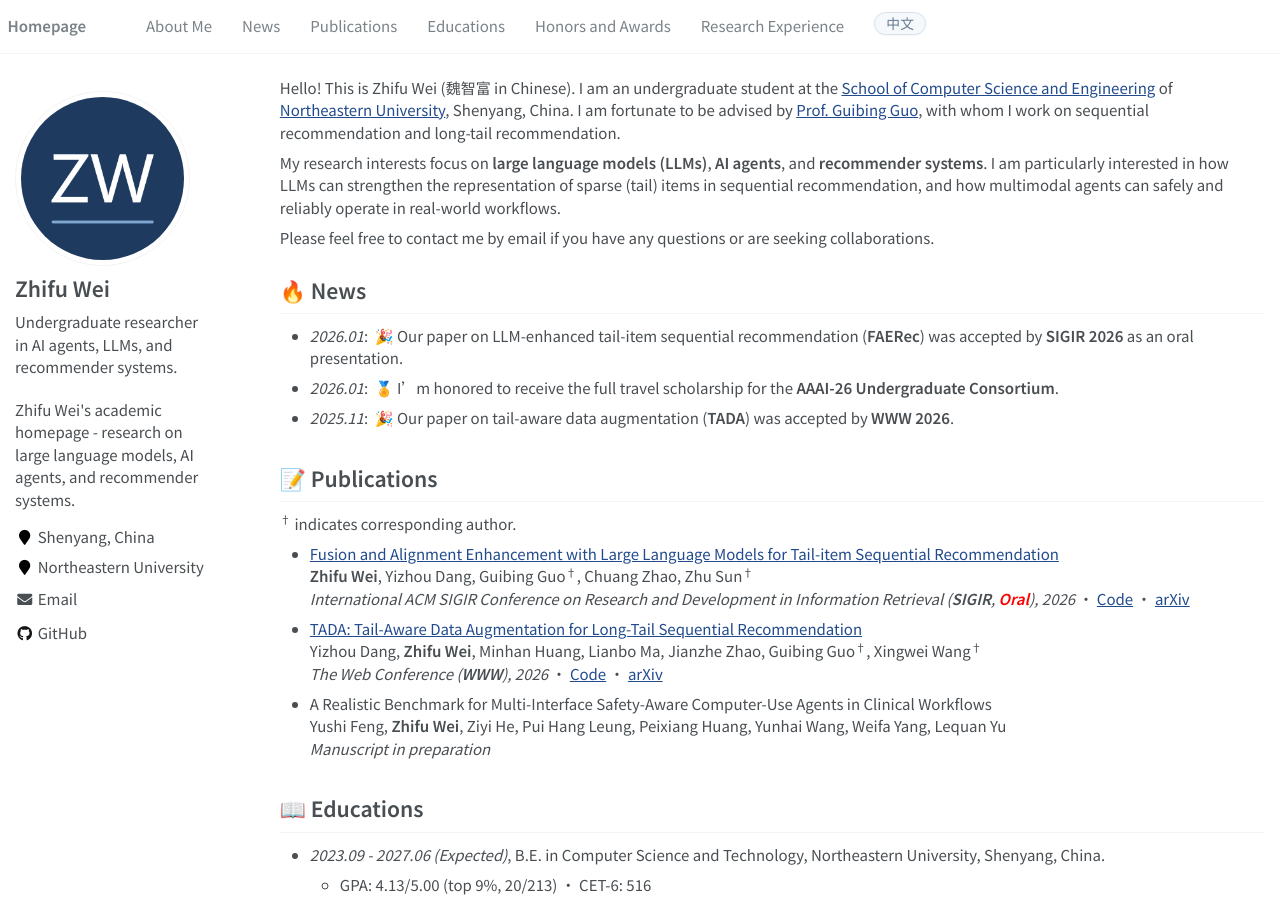
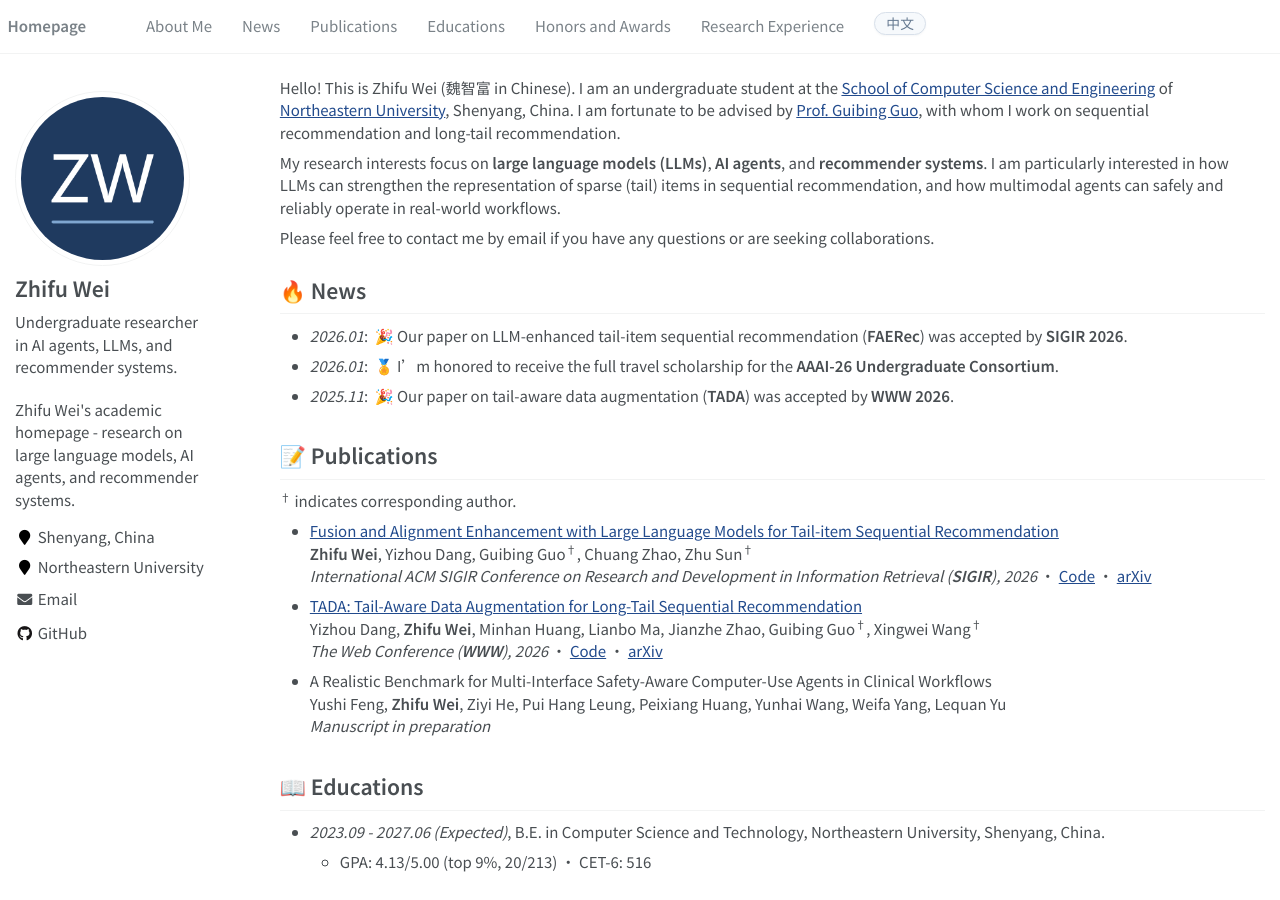
Before and after one commit to ZhifuWei/ZhifuWei.github.io, a Jekyll site: the page built from _pages/about.md, in a window 1280 px wide and 900 px high. Built offline with Jekyll 4.4.1, drawn with Linux system fonts in a browser that asks for light colours; some web fonts are replaced.

Commit message:
Remove Oral marker from SIGIR mention

```diff
--- a/_pages/about.md
+++ b/_pages/about.md
@@ -37,7 +37,7 @@ Please feel free to contact me by email if you have any questions or are seeking
 
 # 🔥 News
 
-- *2026.01*: &nbsp;🎉 Our paper on LLM-enhanced tail-item sequential recommendation (**FAERec**) was accepted by **SIGIR 2026** as an oral presentation.
+- *2026.01*: &nbsp;🎉 Our paper on LLM-enhanced tail-item sequential recommendation (**FAERec**) was accepted by **SIGIR 2026**.
 - *2026.01*: &nbsp;🏅 I'm honored to receive the full travel scholarship for the **AAAI-26 Undergraduate Consortium**.
 - *2025.11*: &nbsp;🎉 Our paper on tail-aware data augmentation (**TADA**) was accepted by **WWW 2026**.
 
@@ -47,7 +47,7 @@ Please feel free to contact me by email if you have any questions or are seeking
 
 # 🔥 新闻
 
-- *2026.01*: &nbsp;🎉 我们基于大语言模型的长尾序列推荐论文（**FAERec**）被 **SIGIR 2026** 接收（Oral）。
+- *2026.01*: &nbsp;🎉 我们基于大语言模型的长尾序列推荐论文（**FAERec**）被 **SIGIR 2026** 接收。
 - *2026.01*: &nbsp;🏅 我很荣幸获得 **AAAI-26 本科生联盟**全额差旅奖学金。
 - *2025.11*: &nbsp;🎉 我们基于尾部感知数据增强的论文（**TADA**）被 **WWW 2026** 接收。
 
@@ -63,7 +63,7 @@ Please feel free to contact me by email if you have any questions or are seeking
 
 - [Fusion and Alignment Enhancement with Large Language Models for Tail-item Sequential Recommendation](https://arxiv.org/abs/2604.03688)
   **Zhifu Wei**, Yizhou Dang, Guibing Guo<sup>&dagger;</sup>, Chuang Zhao, Zhu Sun<sup>&dagger;</sup>
-  *International ACM SIGIR Conference on Research and Development in Information Retrieval (**SIGIR**, **<font color="red">Oral</font>**), 2026* · [Code](https://github.com/ZhifuWei/FAERec) · [arXiv](https://arxiv.org/abs/2604.03688)
+  *International ACM SIGIR Conference on Research and Development in Information Retrieval (**SIGIR**), 2026* · [Code](https://github.com/ZhifuWei/FAERec) · [arXiv](https://arxiv.org/abs/2604.03688)
 
 - [TADA: Tail-Aware Data Augmentation for Long-Tail Sequential Recommendation](https://arxiv.org/abs/2601.10933)
   Yizhou Dang, **Zhifu Wei**, Minhan Huang, Lianbo Ma, Jianzhe Zhao, Guibing Guo<sup>&dagger;</sup>, Xingwei Wang<sup>&dagger;</sup>
@@ -83,7 +83,7 @@ Please feel free to contact me by email if you have any questions or are seeking
 
 - [基于大语言模型融合与对齐增强的长尾序列推荐](https://arxiv.org/abs/2604.03688)
   **魏智富**，党翌洲，郭贵冰<sup>&dagger;</sup>，赵闯，朱顺<sup>&dagger;</sup>
-  *ACM SIGIR 国际信息检索大会（**SIGIR**，**<font color="red">Oral</font>**），2026* · [代码](https://github.com/ZhifuWei/FAERec) · [arXiv](https://arxiv.org/abs/2604.03688)
+  *ACM SIGIR 国际信息检索大会（**SIGIR**），2026* · [代码](https://github.com/ZhifuWei/FAERec) · [arXiv](https://arxiv.org/abs/2604.03688)
 
 - [TADA：面向长尾序列推荐的尾部感知数据增强](https://arxiv.org/abs/2601.10933)
   党翌洲，**魏智富**，黄敏涵，马连博，赵健哲，郭贵冰<sup>&dagger;</sup>，王兴伟<sup>&dagger;</sup>
```
